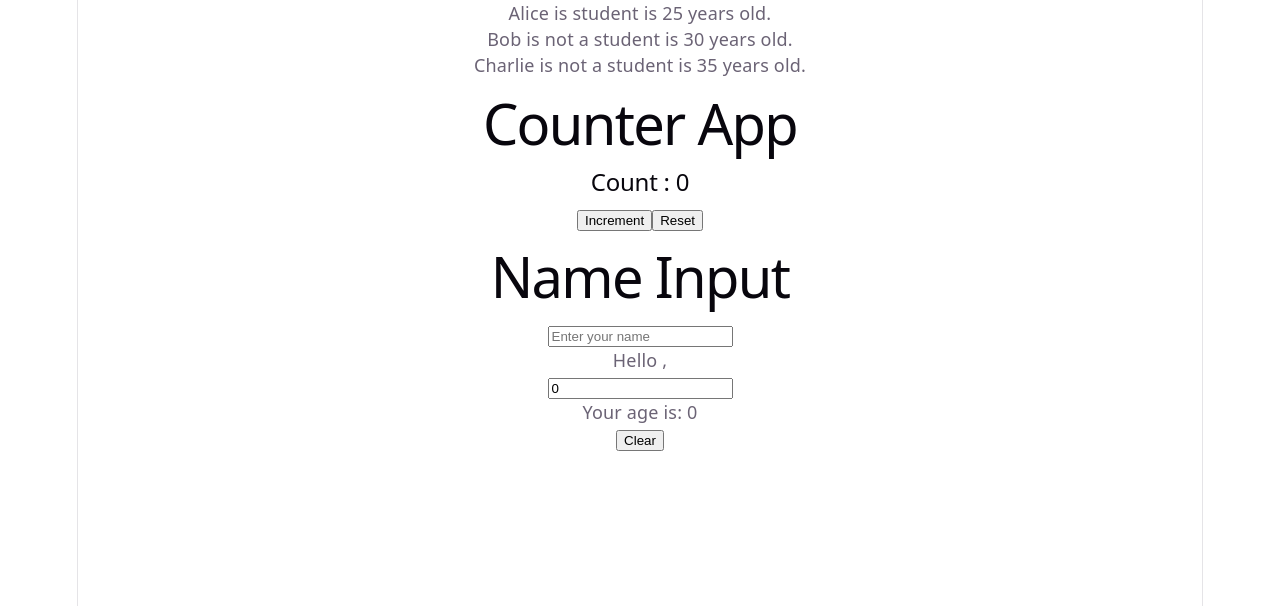
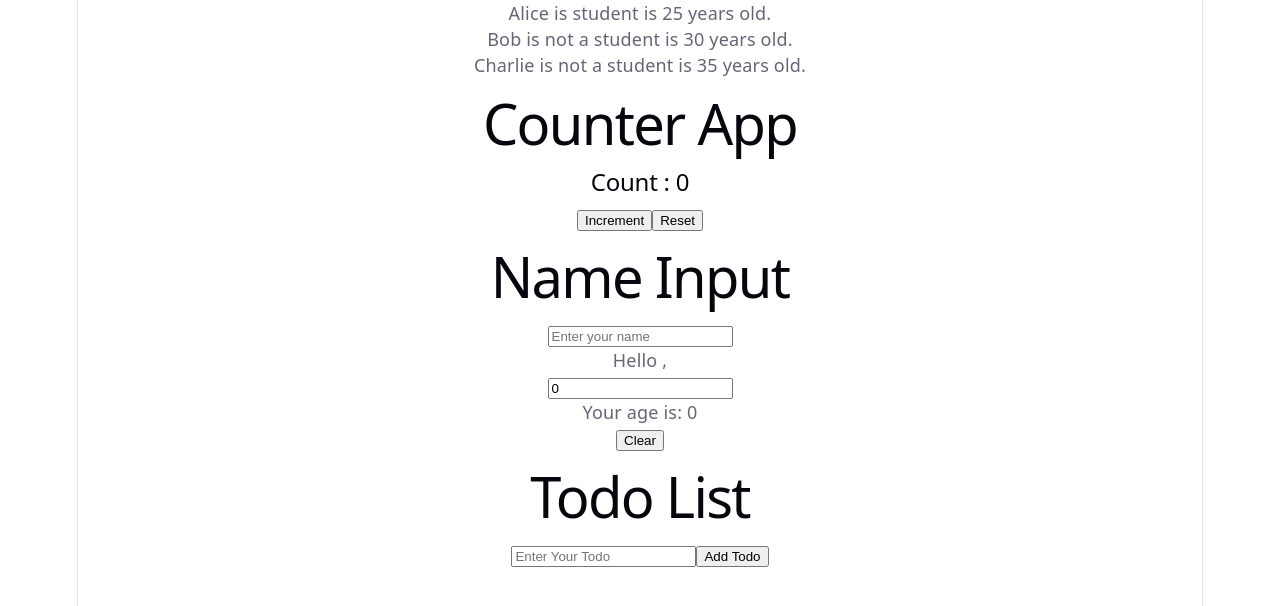
Before and after one commit to Udhav05/fullstack-journey, a React (Vite) app in the folder my-ts-app/: page / in a window 1280 px wide. Shown: the top 606 px of the page. Built offline with nearby package versions, Linux system fonts and the light colour scheme.

Commit message:
ADD TODO LIST WITH TYPE

```diff
--- a/my-ts-app/src/App.tsx
+++ b/my-ts-app/src/App.tsx
@@ -1,6 +1,7 @@
 import UserCard from "./UserCard";
 import Counter from "./Counter";
 import NameInput from "./NameInput";
+import TodoList from "./TodoList";
 
 function App() {
 
@@ -15,6 +16,7 @@ function App() {
       {users.map(user => <UserCard key = {user.id}  isStudent = {user.isStudent} name = {user.name} age = {user.age} />)}
       <Counter />
       <NameInput />
+      <TodoList />
 
       </div>
   )
--- /dev/null
+++ b/my-ts-app/src/TodoList.tsx
@@ -0,0 +1,49 @@
+import {useState} from 'react'
+
+type Todo = {id : number, text : string};
+
+function TodoList() {
+
+    const [todos, setTodo] = useState<Todo[]>([]);
+
+    const [input , setInput] = useState<string>("");
+
+    const handleTodo = () => {
+        if(input.trim() !== ""){
+            const newTodo : Todo = {id : Date.now(), text : input};
+            setTodo([...todos, newTodo])
+            setInput("");
+
+        }
+    }
+
+    const handleInputChange = (e : React.ChangeEvent<HTMLInputElement>) => {
+        setInput(e.target.value);
+    }
+
+    return (
+
+        <div>
+            <h1>Todo List</h1>
+
+
+            <input type ="text" value = {input} onChange ={handleInputChange} placeholder = "Enter Your Todo" />
+
+            <button onClick={handleTodo}>Add Todo</button>
+
+            <ul>
+                {todos.map(todo => (
+                    <li key={todo.id}>
+                        {todo.text}
+
+                        <button onClick={() => setTodo(todos.filter(t => t.id !== todo.id))}>Delete</button>
+                    </li>
+                ))}
+            </ul>
+        </div>
+    )
+
+
+}
+
+export default TodoList;
```
